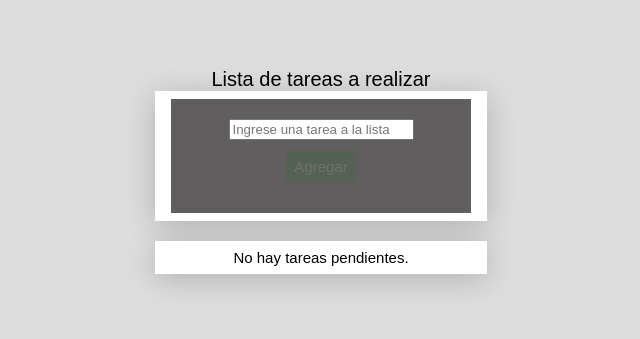
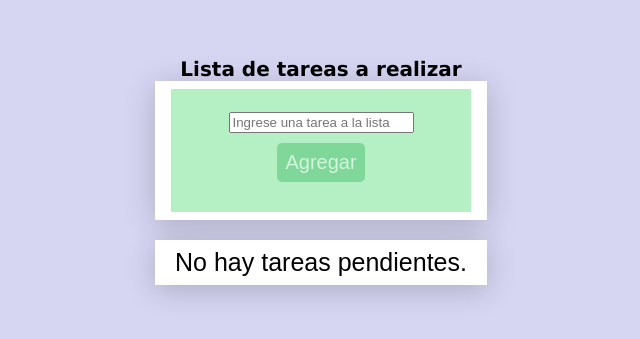
Before and after one commit to cynuberti/TrabajoPracticoArgentinaPrograma, a React (Create React App) app in the folder trabajo/: page / in a window 1280 px wide. Shown: the part 219-558 px from the top of the page, without its empty margins (319-959 px from the left). Built offline with nearby package versions, Linux system fonts and the light colour scheme.

Commit message:
Mejoras de colores

```diff
--- a/trabajo/src/App.css
+++ b/trabajo/src/App.css
@@ -1,6 +1,6 @@
 
 html {
-  background: #ddd;
+  background: rgb(214, 214, 243);
   height: 100%;
   display: flex;
 }
@@ -14,11 +14,13 @@ body {
 }
 .encabezado{
   font-size: 20px;
+  font-family: Verdana, Geneva, Tahoma, sans-serif;
+  font-weight: bold;
 }
 .TaskList {
   display: block;
   background: #fff;
-  font-size: 15px;
+  font-size: 25px;
   max-width: 300px;
   margin: auto;
   margin-bottom: 20px;
@@ -26,31 +28,36 @@ body {
   box-shadow: 0 5px 30px rgba(0, 0, 0, 0.2);
 }
 .TaskList .input{
+  font-size: 20px;
   padding: 20px;
-  background-color: #605e5e;
+  background-color: rgb(181, 240, 197);
+  width: auto;
 }
 /** BUTTONS*/
 .TaskList button {
   outline: none;
   padding: 8px;
   margin: 10px;
-  font-size: 15px;
+  width: auto;
+  font-size: 20px;
   border: 0px solid;
   border-radius: 5px;
   color: white;
-  background-color: green;
+  background-color: rgb(47, 178, 91);
 }
 .TaskList button[disabled]{
-  opacity: 0.1;
+  opacity: 0.4;
 }
 .nuevoItem{
   flex-direction: row;
+  font-size: 20px;
+  width: auto;
 }
 .tarea button{
-  font-size: 10px;
+  font-size: 20px;
   text-align: center;
-  background-color:pink;
-  height: 25px;
-  width: 70px;
+  background-color:rgb(87, 204, 101);
+  height: auto;
+  width: auto;
   flex-direction: column-reverse;
 }
```
